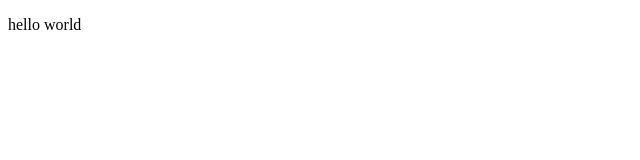
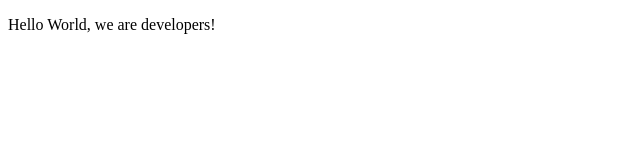
Before and after one commit to JoshuaChris01/New-microverse-collaboration, a plain HTML site: page index.html in a window 1280 px wide. Shown: the whole page, without its empty margins (0-640 px from the left). Drawn offline with Linux system fonts and the light colour scheme.

Commit message:
Joshua new commit

```diff
--- a/index.html
+++ b/index.html
@@ -8,7 +8,7 @@
 
   <body>
     <script src="https://cdn.freecodecamp.org/testable-projects-fcc/v1/bundle.js"></script>
-    <p>hello world</p>
+    <p>Hello World, we are developers!</p>
     <!--
 
     Hello Camper!
```
